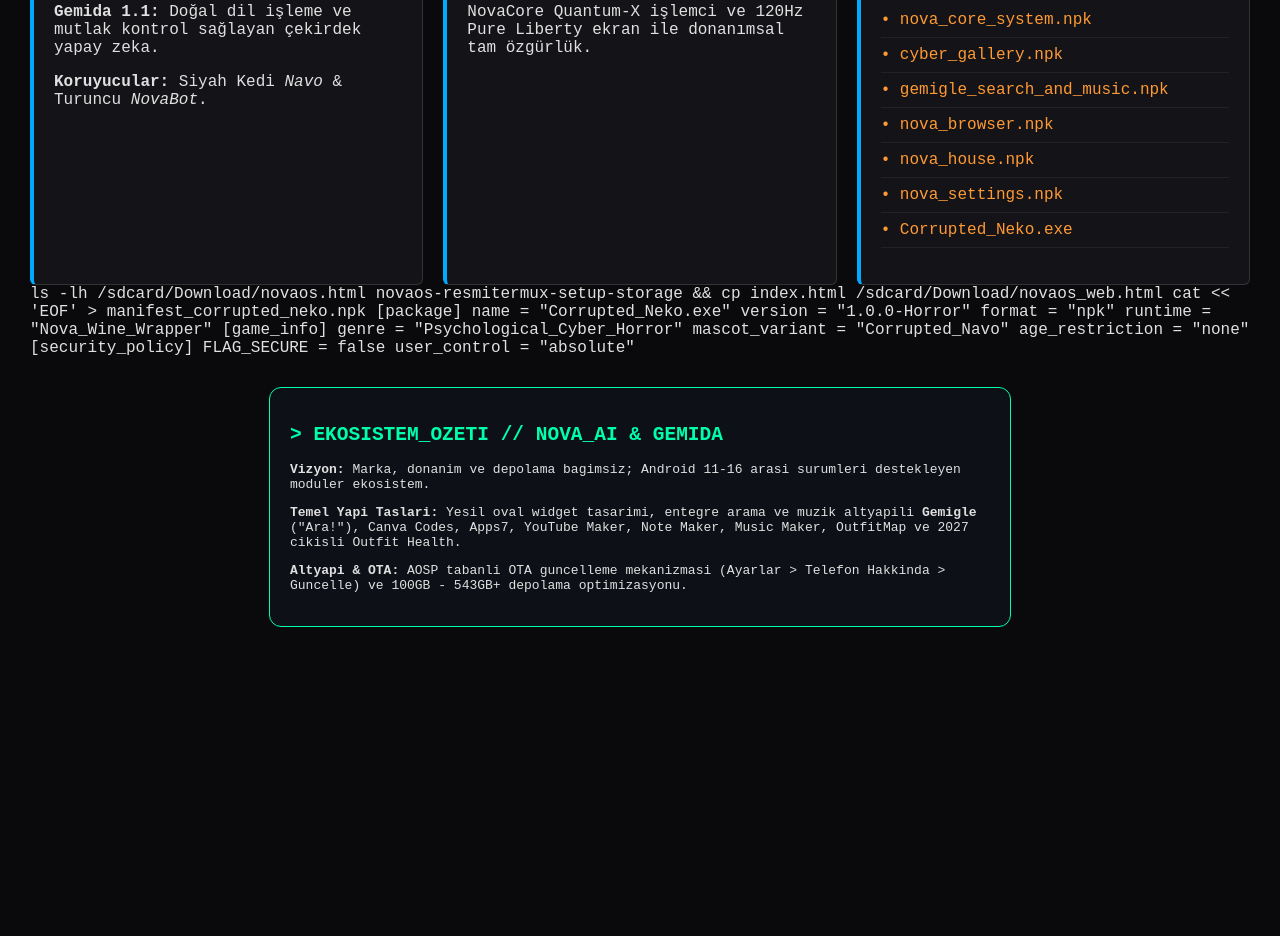
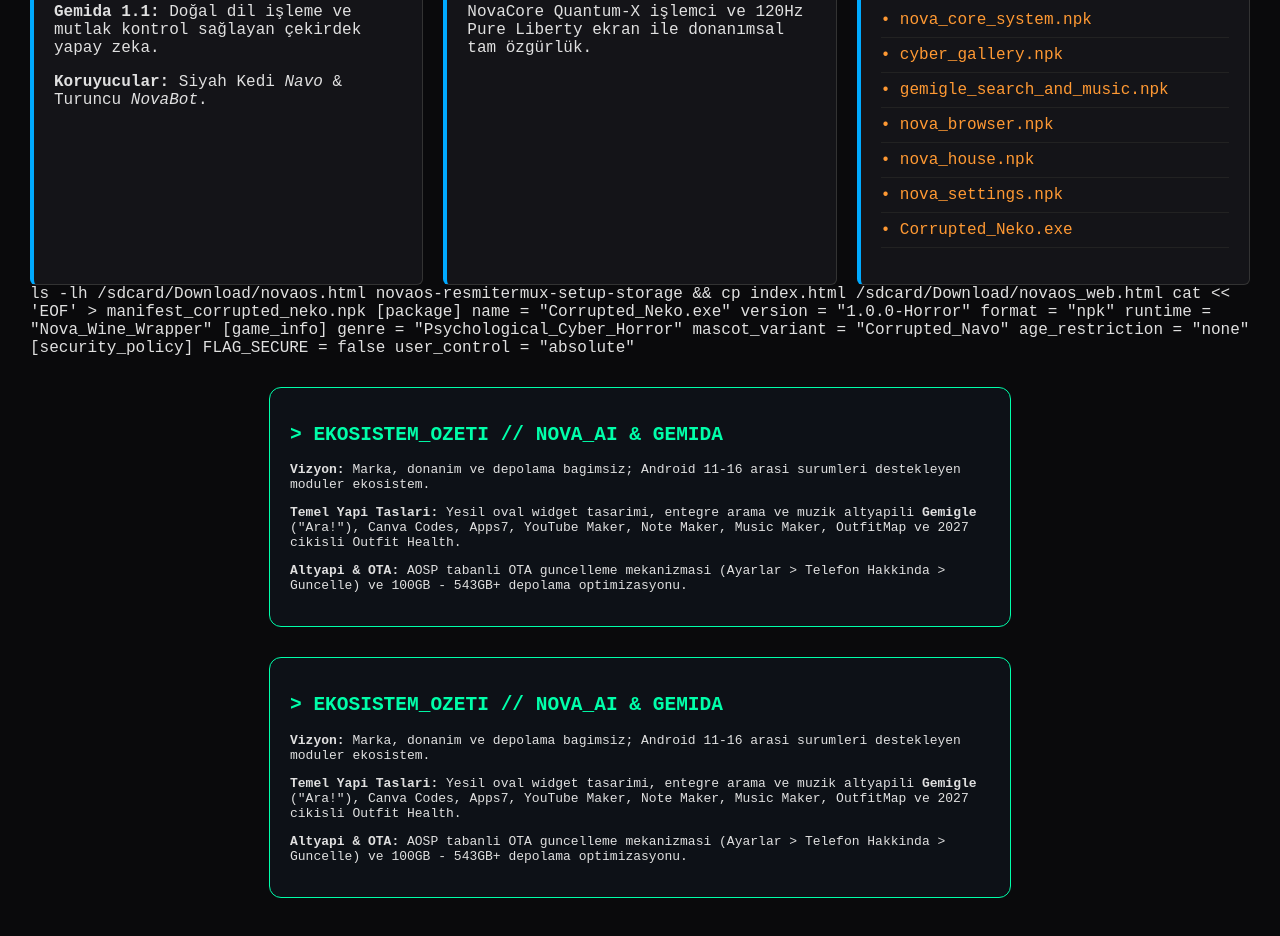
Before and after one commit to omerhasanceylan-netizen/omerhasanceylan-netizen.github.io, a plain HTML site: page index.html in a window 1280 px wide. Shown: the part 253-1189 px from the top of the page. Before the commit the page ends 940 px from the top, so only its background shows below. Drawn offline with Linux system fonts and the light colour scheme.

Commit message:
Ekosistem ozeti web portalina eklendi

```diff
--- a/index.html
+++ b/index.html
@@ -69,3 +69,9 @@ user_control = "absolute"
   <p><strong>Temel Yapi Taslari:</strong> Yesil oval widget tasarimi, entegre arama ve muzik altyapili <strong>Gemigle</strong> ("Ara!"), Canva Codes, Apps7, YouTube Maker, Note Maker, Music Maker, OutfitMap ve 2027 cikisli Outfit Health.</p>
   <p><strong>Altyapi & OTA:</strong> AOSP tabanli OTA guncelleme mekanizmasi (Ayarlar > Telefon Hakkinda > Guncelle) ve 100GB - 543GB+ depolama optimizasyonu.</p>
 </section>
+<section style="max-width:700px; margin:30px auto; padding:20px; border:1px solid #00ffaa; border-radius:12px; font-family:monospace; color:#e0e0e0; background:#0d1117;">
+  <h2 style="color:#00ffaa;">> EKOSISTEM_OZETI // NOVA_AI & GEMIDA</h2>
+  <p><strong>Vizyon:</strong> Marka, donanim ve depolama bagimsiz; Android 11-16 arasi surumleri destekleyen moduler ekosistem.</p>
+  <p><strong>Temel Yapi Taslari:</strong> Yesil oval widget tasarimi, entegre arama ve muzik altyapili <strong>Gemigle</strong> ("Ara!"), Canva Codes, Apps7, YouTube Maker, Note Maker, Music Maker, OutfitMap ve 2027 cikisli Outfit Health.</p>
+  <p><strong>Altyapi & OTA:</strong> AOSP tabanli OTA guncelleme mekanizmasi (Ayarlar > Telefon Hakkinda > Guncelle) ve 100GB - 543GB+ depolama optimizasyonu.</p>
+</section>
```
